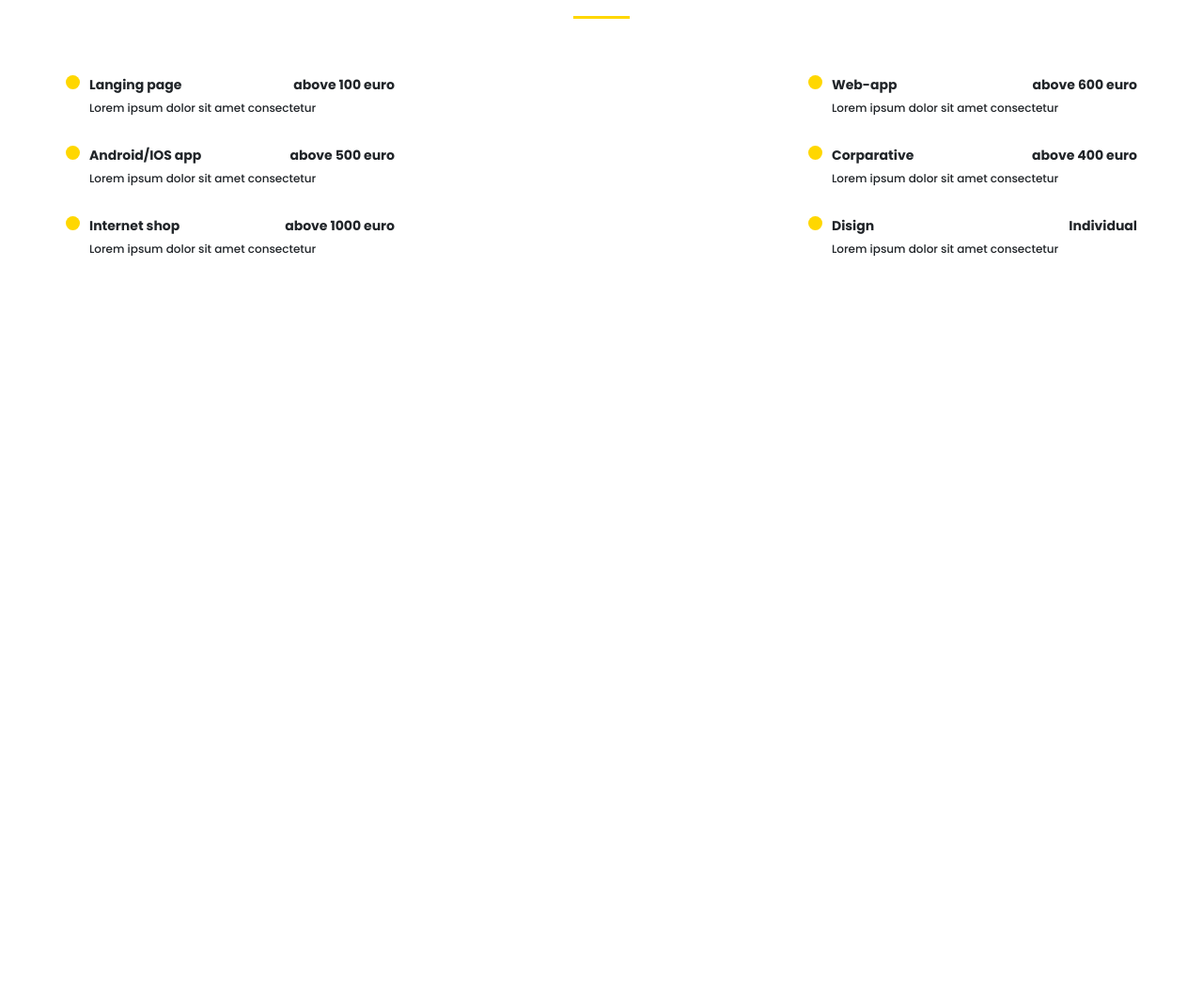
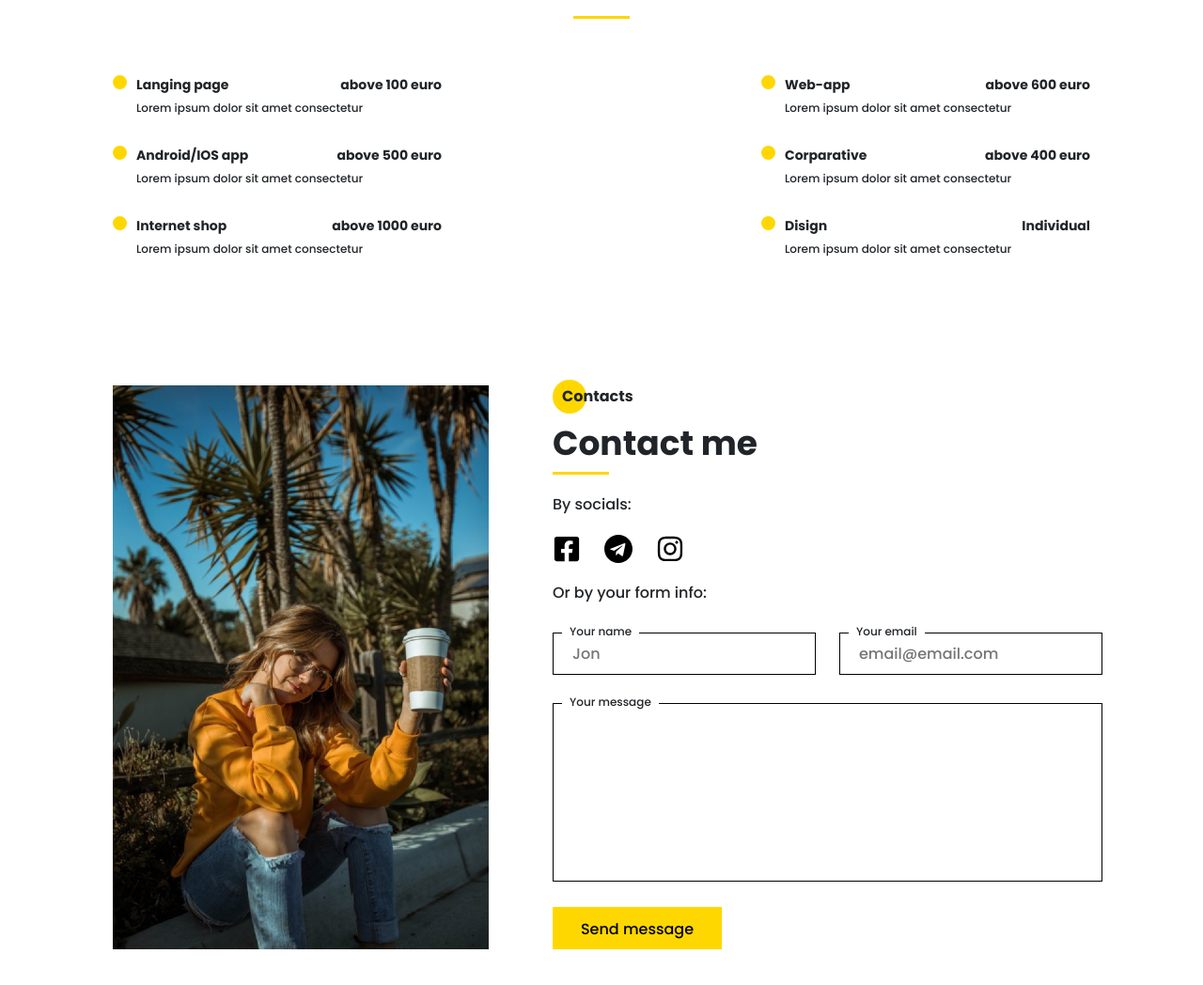
Before and after one commit to wilfridterry/Portfolio, a website: page src/index.html in a window 1280 px wide. Shown: the part 4424-5472 px from the top of the page at 94% size. Before the commit the page ends 4714 px from the top, so only its background shows below. Drawn offline with nearby package versions, Linux system fonts and the light colour scheme; files that its build step writes are made by us from their sources; files whose address does not match are found by name.

Commit message:
Finished with the last section

```diff
--- a/src/index.html
+++ b/src/index.html
@@ -469,6 +469,55 @@
             </div>
        </div>
     </section>
+
+    <section class="contacts">
+        <div class="container">
+            <div class="contacts__wrapper">
+                <div class="contacts__photo">
+                    <img src="img/main_photo.jpg" alt="Photo">
+                </div>
+                <div class="contacts__body">
+                    <h2 class="title title_fs_16 title_circled contacts__title">Contacts</h2>
+                    <div class="title title_fs_36">Contact me</div>
+                    <div class="devider contacts__devider"></div>
+                    <div class="contacts__text">
+                        By socials:
+                    </div>
+                    <div class="contacts__icons">
+                        <div class="contacts__icon">
+                            <img src="icons/social/facebook.svg" alt="Facebook">
+                        </div>
+                        <div class="contacts__icon">
+                            <img src="icons/social/telegram.svg" alt="Telegram">
+                        </div>
+                        <div class="contacts__icon">
+                            <img src="icons/social/instagram.svg" alt="Instagram">
+                        </div>
+                    </div>
+                    <div class="contacts__text">
+                        Or by your form info:
+                    </div>
+                    <form action="#" class="contacts__form">
+                       <div class="contacts__form-row">
+                        <div class="contacts__form-item">
+                            <label for="name">Your name</label>
+                            <input type="text" name="name" placeholder="Jon">
+                        </div>
+                        <div class="contacts__form-item">
+                            <label for="email">Your email</label>
+                            <input type="email" name="email" placeholder="email@email.com">
+                        </div>
+                       </div>
+                        <div class="contacts__form-item">
+                            <label for="message">Your message</label>
+                            <textarea name="message"></textarea>
+                        </div>
+                        <button class="btn btn_small contacts__btn" type="submit">Send message</button>
+                    </form>
+                </div>
+            </div>
+        </div>
+    </section>
     <script src="js/script.js"></script>
 </body>
 </html>
--- a/src/sass/blocks/_btn.scss
+++ b/src/sass/blocks/_btn.scss
@@ -3,3 +3,7 @@
     background-color: $main_color;
     padding: 12px 25px;
 }
+
+.btn_small {
+    width: 180px;
+}
--- /dev/null
+++ b/src/sass/blocks/_contacts.scss
@@ -0,0 +1,71 @@
+.contacts {
+    &__title {
+        line-height: 24px;
+    }
+    padding: 120px 0 91px 0;
+    min-height: 810px;
+    &__wrapper {
+        display: grid;
+        grid-template: minmax(600px, auto) / 400px 585px;
+        column-gap: 68px;
+        padding: 0  35px 0 50px;
+    }
+    &__text {
+        margin-top: 20px;
+    }
+    &__icons {
+        display: flex;
+        justify-content: space-between;
+        width: 140px;
+        margin-top: 20px;
+    }
+    &__icon {
+        width: 30px;
+        height: 30px;
+        img {
+            width: 100%;
+        }
+    }
+    &__form {
+        margin-top: 30px;
+        &-row {
+            display: flex;
+            justify-content: space-between;
+            margin-bottom: 30px;
+        }
+        &-item {
+            position: relative;
+            input, textarea {
+                display: block;
+                width: inherit;
+                height: inherit;
+                padding-left: 20px;
+                border: 1px solid black;
+                outline: none;
+                border-radius: 0;
+            }
+            label {
+                position: absolute;
+                top: -10px;
+                left: 10px;
+                font-size: 12px;
+                margin: 0;
+                padding: 0 8px;
+                background-color: white;
+            }
+        }
+        input {
+            width: 280px;
+            height: 45px;
+        }
+        textarea {
+            width: 585px;
+            height: 190px;
+            resize: none;
+        }
+    }
+    &__btn {
+        margin-top: 27px;
+        border: none;
+    }
+}
--- a/src/sass/blocks/price-list.scss
+++ b/src/sass/blocks/_price-list.scss
@@ -17,7 +17,7 @@
         grid-template-columns: repeat(2, 350px);
         justify-content: space-between;
         row-gap: 15px;
-        margin-top: 60px;
+        padding: 60px 50px 0 50px;
     }
     &__item {
         position: relative;
@@ -48,6 +48,15 @@
     }
 }
 
+@media (max-width: 992px) {
+    .price-list {
+        &__items {
+           padding-left: 0;
+           padding-right: 0;
+        }
+    }
+}
+
 @media (max-width: 768px) {
     .price-list {
         &__items {
--- a/src/sass/style.scss
+++ b/src/sass/style.scss
@@ -26,3 +26,4 @@
 @import 'blocks/skills';
 @import 'blocks/projects';
 @import 'blocks/price-list';
+@import 'blocks/contacts';
```
